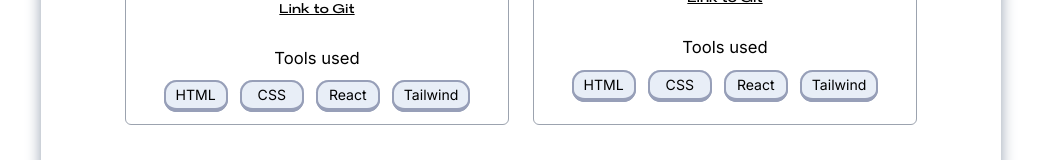
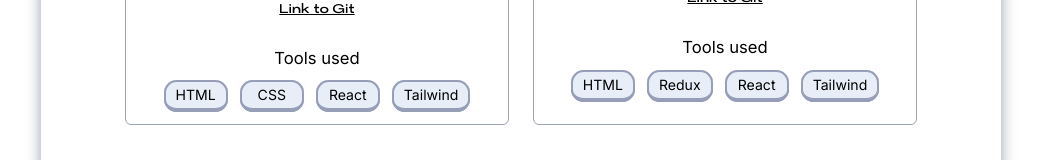
Before and after one commit to mavylow/mavylow-portfolio, a React (Vite) app: page / in a window 1280 px wide. Shown: the part 2664-2824 px from the top of the page, without its empty margins (119-1160 px from the left). Built offline with nearby package versions, Linux system fonts and the light colour scheme.

Commit message:
Update Portfolio.jsx

```diff
--- a/src/Portfolio.jsx
+++ b/src/Portfolio.jsx
@@ -88,7 +88,7 @@ const Portfolio = () => {
             link="https://github.com/mavylow/Notion.git"
             tools={[
               { name: "HTML", percentage: 100 },
-              { name: "CSS", percentage: 100 },
+              { name: "Redux", percentage: 100 },
               { name: "React", percentage: 100 },
               { name: "Tailwind", percentage: 100 },
             ]}
```
